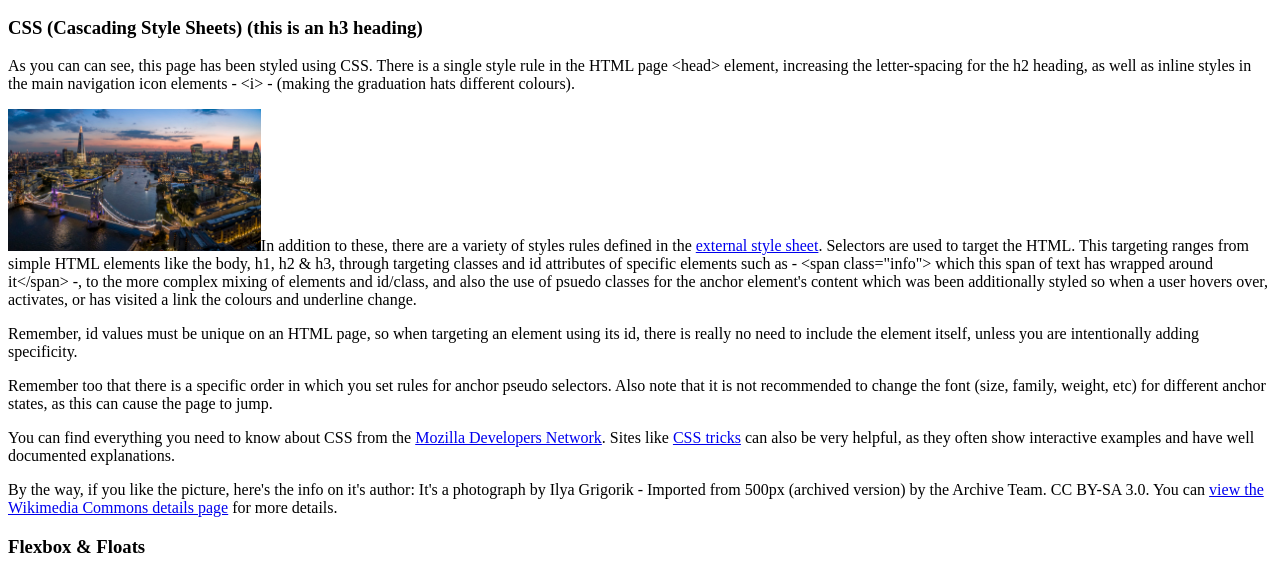
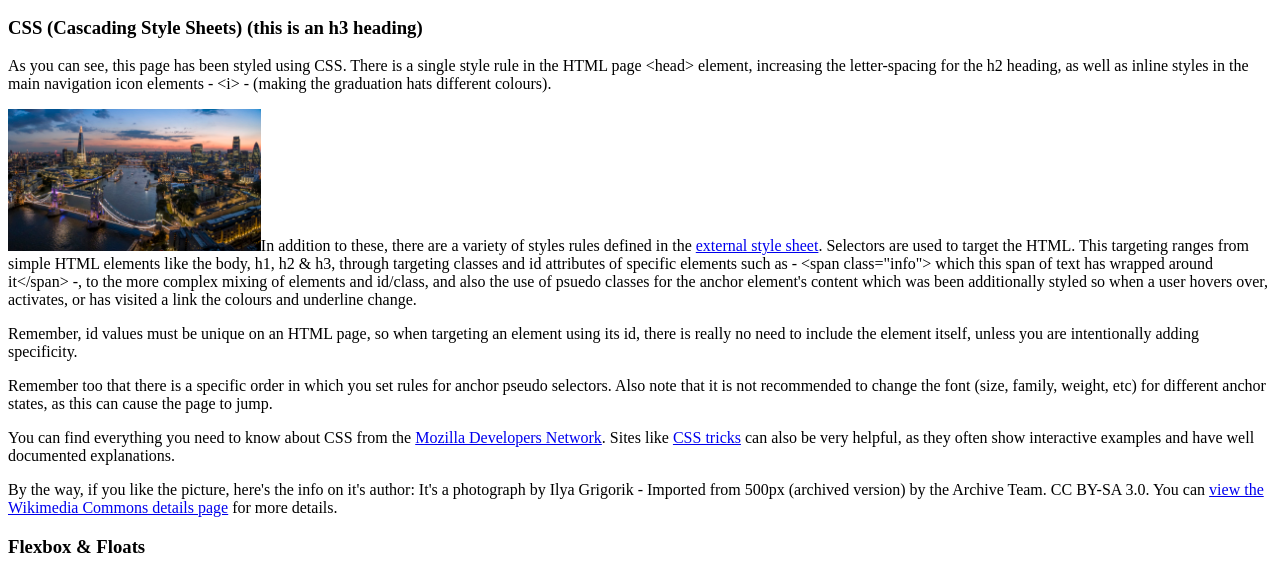
Before and after one commit to toby-nyu/class-demos, a plain HTML site: page session4/toby_no_external_css.html in a window 1280 px wide. Shown: the part 201-775 px from the top of the page. Drawn offline with Linux system fonts and the light colour scheme.

Commit message:
Fix HTML formatting and update content

```diff
--- a/session4/toby_no_external_css.html
+++ b/session4/toby_no_external_css.html
@@ -61,7 +61,7 @@
 
 		<section id="css-info">
 			<h3>CSS (Cascading Style Sheets) <span class="info">(this is an h3 heading)</span></h3>
-			<p>As you can can see, this page has been styled using CSS. There is a single style rule in the HTML page &lt;head&gt;
+			<p>As you can see, this page has been styled using CSS. There is a single style rule in the HTML page &lt;head&gt;
 			element, increasing the <span class="info">letter-spacing</span> for the <span class="info">h2</span> heading,
 			as well as inline styles in the main navigation icon elements - <span class="info">&lt;i&gt;</span> - (making the graduation hats different colours).<p>
 			<p><img src="london_skyline.jpeg" alt="London skyline" id="london-skyline" width="20%">In addition to these, there are a variety of styles rules defined in the <a href="style.css">external style sheet</a>.
```
